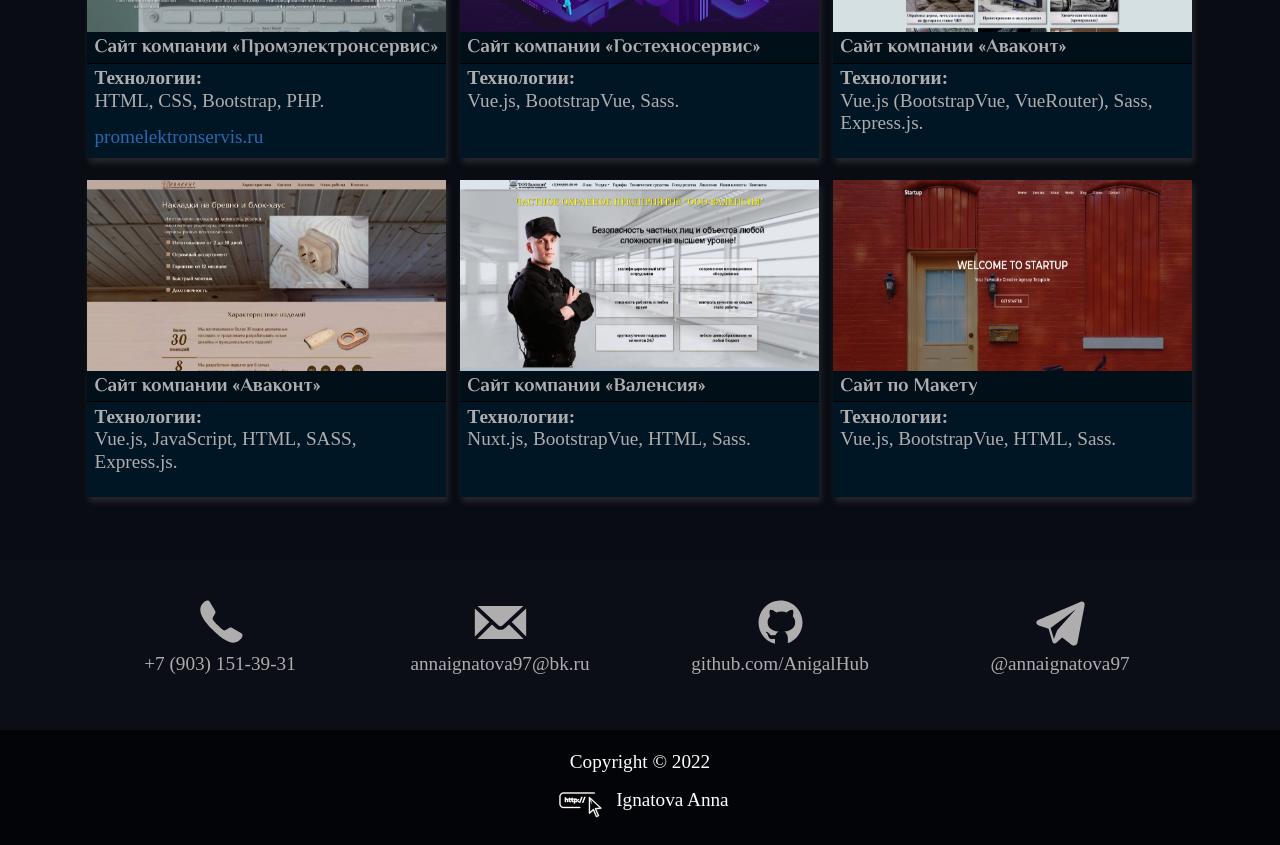
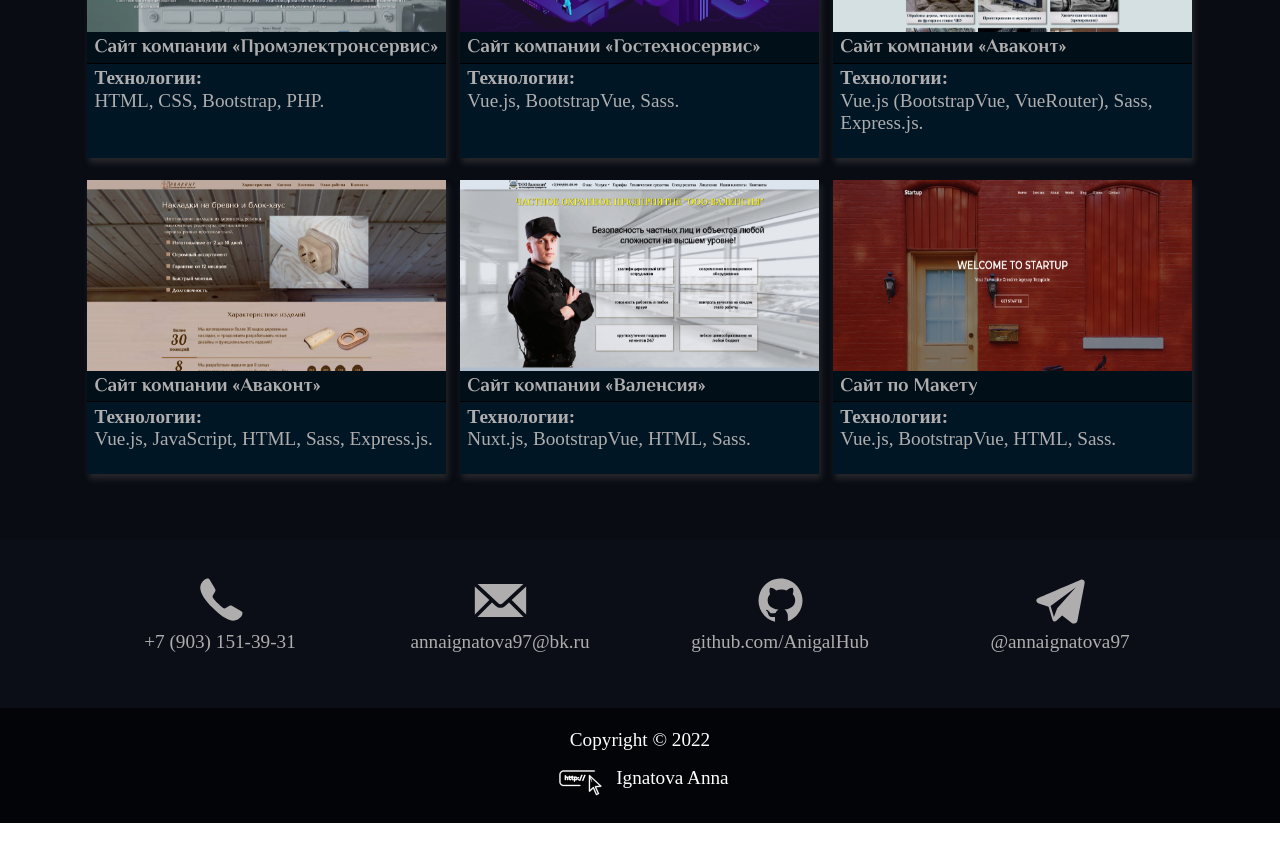
Before and after one commit to AnigalHub/Portfolio, a Nuxt app: page / in a window 1280 px wide. Shown: the part 1760-2605 px from the top of the page. After the commit the page ends 2583 px from the top, so only its background shows below. Built offline with nearby package versions, Linux system fonts and the light colour scheme.

Commit message:
убрана ссылка

```diff
--- a/components/works.vue
+++ b/components/works.vue
@@ -69,8 +69,6 @@
                 alt:'Промэлектронсервис',
                 name_company:'Сайт компании «Промэлектронсервис»',
                 tecnology:'HTML, CSS, Bootstrap, PHP.',
-                url:'http://promelektronservis.ru/',
-                website:'promelektronservis.ru',
               },
               {
                 main_src:'./gts.jpg',
@@ -92,7 +90,7 @@
                 src:'./home_avacont.jpg',
                 alt:'Аваконт',
                 name_company:'Сайт компании «Аваконт»',
-                tecnology:'Vue.js, JavaScript, HTML, SASS, Express.js.',
+                tecnology:'Vue.js, JavaScript, HTML, Sass, Express.js.',
 
               },
               {
@@ -154,14 +152,14 @@
                 main_src:'./main_TestTask.png',
                 src:'/TestTask.png',
                 alt:'TestTask',
-                name_company:'Тестовое задание от компании ida.lite - TestTask',
+                name_company:'Страничка с добавлением элементов',
                 tecnology:'Nuxt.js, Vuex, Sass.',
               },
               {
                 main_src:'./main_market.png',
                 src:'/market.png',
                 alt:'market',
-                name_company:'Тестовое задание от компании ida.lite - Market',
+                name_company:'Каталог с корзиной и сортировкой',
                 tecnology:'Nuxt.js, Vuex, Sass.',
               },
               {
@@ -183,9 +181,7 @@
     }
 </script>
 <style>
-  .nav-link{
-    color: black !important;
-  }
+
   /*стили которые переписаны с бутстрапа (переносить отсюда нельзя!!!!!)*/
   .modal-dialog img{ /*картинка в модальном окне*/
     width: 100% !important;
```
